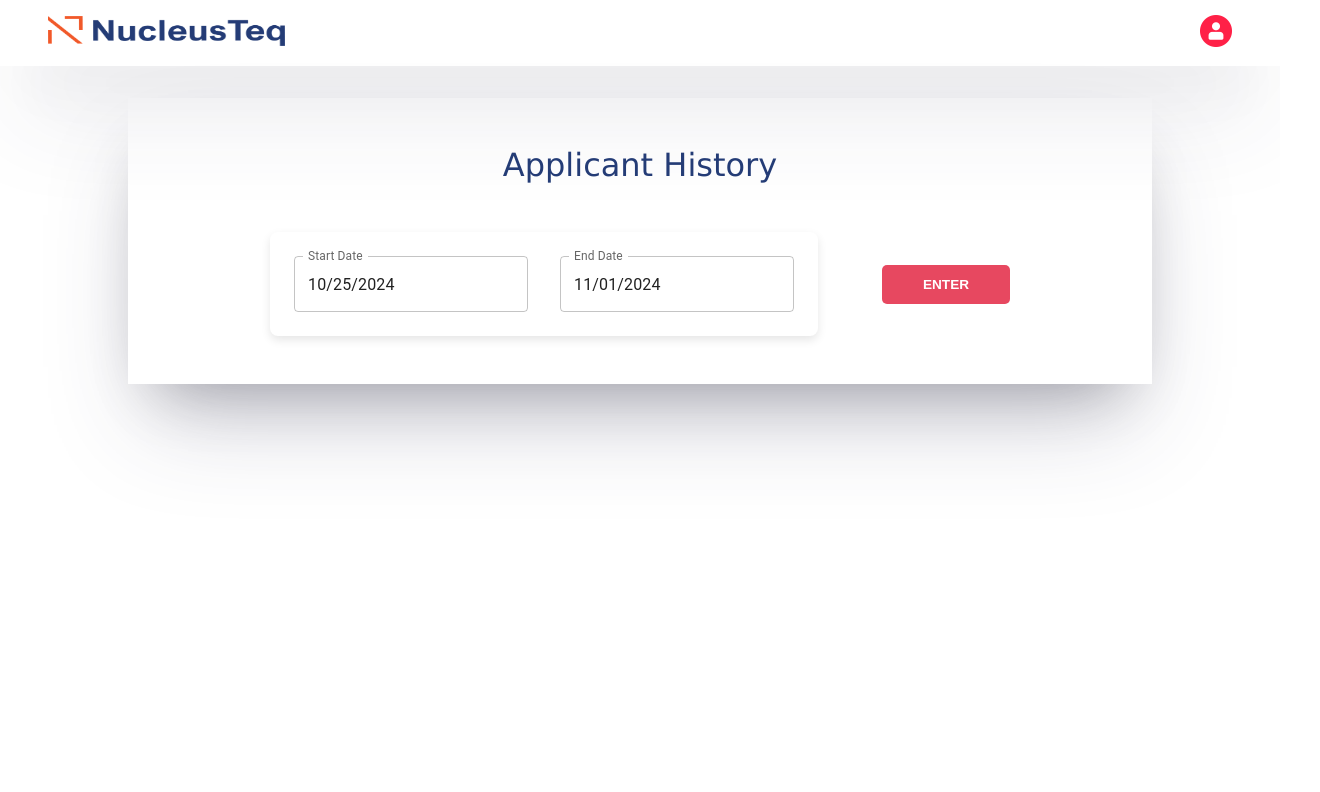
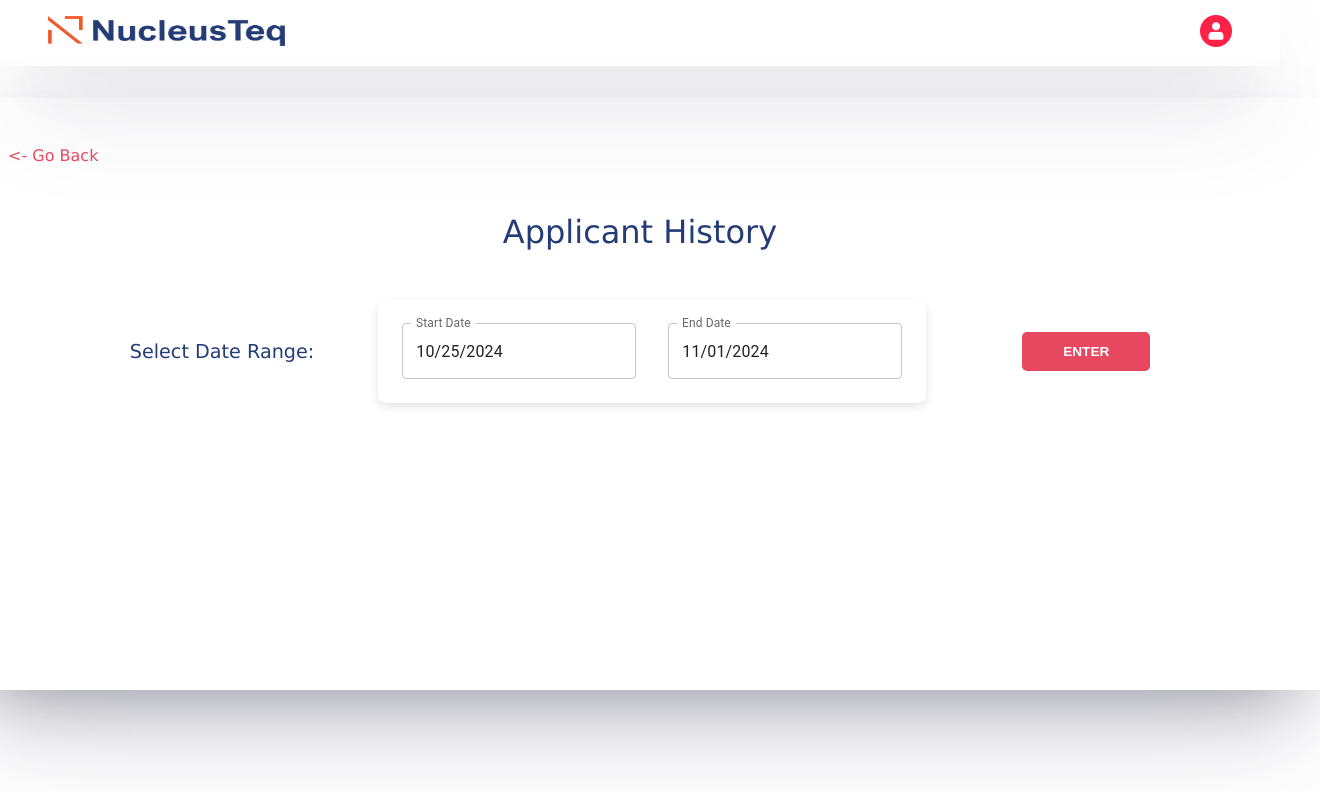
Before and after one commit to AdityaAg2325/CV-JD, a React (Create React App) app: page /ats-listing in a window 1280 px wide. Shown: the top 792 px of the page, 1320 px wide, since content can reach past the window. Built offline with nearby package versions, Linux system fonts and the light colour scheme; what @mui/x-date-pickers-pro would draw is missing.

Commit message:
latest commit

```diff
--- a/src/components/table/Table.jsx
+++ b/src/components/table/Table.jsx
@@ -41,7 +41,6 @@ function Row(props) {
       setLoading(true);
       const response = await downloadReport(row.id);
       const fileURL = URL.createObjectURL(response);
-      console.log(fileURL);
       window.open(fileURL);
     } catch (error) {
       toast.error('Error downloading report');
--- a/src/pages/ApplicantList.jsx
+++ b/src/pages/ApplicantList.jsx
@@ -14,13 +14,17 @@ import MenuItem from "@mui/material/MenuItem";
 import Select from "@mui/material/Select";
 import cssAtsHome from "./AtsHome.module.css";
 import listCss from "./ApplicantList.module.css";
-import { listing } from "../service/service"; // Assuming you have this service for fetching data
+import { listing, downloadReport } from "../service/service";
 import { AdapterDayjs } from "@mui/x-date-pickers-pro/AdapterDayjs";
 import { LocalizationProvider } from "@mui/x-date-pickers-pro";
 import dayjs from "dayjs";
 import DateRangePicker from "../components/datepicker/DatePicker";
+import { toast } from "react-toastify";
+import { useNavigate } from "react-router-dom";
+import Loader from "../components/loader/Loader";
 
-function CustomTable() {
+function CustomTable({ row }) {
+  const [loading, setLoading] = useState(false);
   const [rows, setRows] = useState([]);
   const [page, setPage] = useState(0);
   const [rowsPerPage, setRowsPerPage] = useState(5);
@@ -29,8 +33,20 @@ function CustomTable() {
   const [dateRange, setDateRange] = useState([dayjs(), dayjs().add(7, "day")]);
   const [showTable, setShowTable] = useState(false);
 
+  const navigate = useNavigate();
+  const handleReportClick = async () => {
+    try {
+      const response = await downloadReport(row.id);
+      const fileURL = URL.createObjectURL(response);
+      window.open(fileURL);
+    } catch (error) {
+      toast.error("Error downloading report");
+    }
+  };
+
   const fetchData = async () => {
     try {
+      setLoading(true);
       const [startDate, endDate] = dateRange;
       const data = await listing(
         startDate.format("YYYY-MM-DD"),
@@ -43,11 +59,13 @@ function CustomTable() {
         decision: data.Basic_Info[key].Decision,
         pdfPath: data.Details[key] ? data.Details[key].PDF_PATH : null,
       }));
-
+      toast.success("Data fetched successfully!");
       setRows(transformedRows);
       setShowTable(true);
     } catch (err) {
-      console.log(err.message);
+      toast.error("Error fetching data");
+    } finally {
+      setLoading(false);
     }
   };
 
@@ -71,12 +89,18 @@ function CustomTable() {
   });
 
   return (
+    <>
+    {loading && <Loader />}
     <LocalizationProvider dateAdapter={AdapterDayjs}>
       <div className={cssAtsHome.atsParent}>
         <Navbar />
         <div className={listCss.atsContainer}>
+          <div className={listCss.goBackParent}>
+          <div className={listCss.goBack} onClick={() => navigate(-1)}>{'<-'} Go Back</div></div>
           <div className={cssAtsHome.heading}>Applicant History</div>
           <div className={listCss.uppercontainer}>
+            <div className={listCss.dateFilterParent}>
+              <div className={listCss.selectDateRange}>Select Date Range: </div>
               <div className="datepickercss">
                 <DateRangePicker
                   value={dateRange}
@@ -87,16 +111,20 @@ function CustomTable() {
                   }}
                 />
               </div>
+            </div>
             <Button
               className="fetchButton"
               variant="contained"
-              onClick={() => fetchData()} // Set showTable to trigger fetchData
+              onClick={() => fetchData()}
             >
               ENTER
             </Button>
           </div>
           {showTable && (
-            <div className="tableWrapper" style={{ width: "90%", margin: "0 auto" }}>
+            <div
+              className="tableWrapper"
+              style={{ width: "90%", margin: "0 auto" }}
+            >
               <TableContainer
                 component={Paper}
                 className={cssAtsHome.atsContainer}
@@ -140,11 +168,21 @@ function CustomTable() {
                 >
                   <TableHead>
                     <TableRow>
-                      <TableCell>S.No</TableCell>
-                      <TableCell>Name</TableCell>
-                      <TableCell>Job Description</TableCell>
-                      <TableCell>Decision</TableCell>
-                      <TableCell>Report</TableCell>
+                      <TableCell sx={{ color: "#243c76", fontWeight: "bold" }}>
+                        S.No
+                      </TableCell>
+                      <TableCell sx={{ color: "#243c76", fontWeight: "bold" }}>
+                        Name
+                      </TableCell>
+                      <TableCell sx={{ color: "#243c76", fontWeight: "bold" }}>
+                        Job Description
+                      </TableCell>
+                      <TableCell sx={{ color: "#243c76", fontWeight: "bold" }}>
+                        Decision
+                      </TableCell>
+                      <TableCell sx={{ color: "#243c76", fontWeight: "bold" }}>
+                        Report
+                      </TableCell>
                     </TableRow>
                   </TableHead>
                   <TableBody>
@@ -165,20 +203,22 @@ function CustomTable() {
                           </TableCell>
                           <TableCell>{row.cv}</TableCell>
                           <TableCell>{row.jd}</TableCell>
-                          <TableCell>{row.decision}</TableCell>
+                          <TableCell sx={{ fontWeight: "bold" }}>
+                            {row.decision}
+                          </TableCell>
                           <TableCell>
-                            <Button
-                              variant="contained"
-                              size="small"
-                              onClick={() => {
-                                const link = document.createElement("a");
-                                link.href = row.pdfPath;
-                                link.download = row.pdfPath.split("/").pop(); // Extract the file name from the URL
-                                link.click();
+                            <button
+                              onClick={handleReportClick}
+                              style={{
+                                color: "#243c76",
+                                background: "none",
+                                border: "none",
+                                fontWeight: "bold",
+                                cursor: "pointer",
                               }}
                             >
-                              Download
-                            </Button>
+                              View PDF
+                            </button>
                           </TableCell>
                         </TableRow>
                       ))}
@@ -199,6 +239,7 @@ function CustomTable() {
         </div>
       </div>
     </LocalizationProvider>
+    </>
   );
 }
 
--- a/src/pages/ApplicantList.module.css
+++ b/src/pages/ApplicantList.module.css
@@ -1,20 +1,46 @@
 .atsContainer{
     font-size: 5rem;
-    width: 80%;
-    height:50%;
+    width: 85rem;
+    min-height: 37rem;
     margin: 2rem 0;
     box-shadow: rgba(50, 50, 93, 0.25) 0px 50px 100px -20px, rgba(0, 0, 0, 0.3) 0px 30px 60px -30px;
+}
 
+.selectDateRange{
+    font-size: 1.2rem;
+    font-weight: 500;
+    color: #243c76;
+    font-family: 'Lucida Sans', 'Lucida Sans Regular', 'Lucida Grande', 'Lucida Sans Unicode', Geneva, Verdana, sans-serif;
+}
+
+.dateFilterParent{
+    display:flex;
+    justify-content:center;
+    align-items:center;
+    gap: 4rem;
 }
 
 .uppercontainer{
     margin-top:3rem;
     margin-bottom:3rem;
-
     display:flex;
-    gap:4rem;
+    gap:6rem;
     justify-content:center;
     align-items:center;
+}
+.goBackParent{
+    display: flex;
+    justify-content: left;
+    align-items: center;
+}
+
+.goBack{
+    font-size: 1rem;
+    padding: 3rem 0 0 3rem;
+    color: #e74860;
+    cursor: pointer;
+    font-weight: 500;
+    font-family: 'Lucida Sans', 'Lucida Sans Regular', 'Lucida Grande', 'Lucida Sans Unicode', Geneva, Verdana, sans-serif;
 }
 
 .MuiBox-root {
--- a/src/pages/AtsHome.jsx
+++ b/src/pages/AtsHome.jsx
@@ -10,6 +10,7 @@ import { generateReport } from "../service/service";
 import Loader from "../components/loader/Loader";
 import Navbar from "../components/navbar/Navbar";
 import { toast } from "react-toastify";
+import { Link } from "react-router-dom";
 
 const AtsHome = () => {
   const [threshold, setThreshold] = useState(70);
@@ -17,26 +18,9 @@ const AtsHome = () => {
   const [skills, setSkills] = useState(34);
   const [relevance, setRelevance] = useState(33);
   const [loading, setLoading] = useState(false);
-  const [reportData, setReportData] = useState({});
+  const [reportData, setReportData] = useState();
   const [cvFile, setCvFile] = useState([]);
   const [jdFile, setJdFile] = useState(null);
-
-  useEffect(() => {
-    try {
-      setLoading(true);
-      const initialData = generateReport(
-        skills,
-        experience,
-        relevance,
-        threshold
-      );
-      setReportData(initialData);
-    } catch (error) {
-      toast.error("Error in generating reports!");
-    } finally {
-      setLoading(false);
-    }
-  }, []);
 
   const handleMatch = async () => {
     if (cvFile.length > 0 && jdFile) {
@@ -107,12 +91,12 @@ const AtsHome = () => {
               </Button>
             </div>
           </div>
-          <div className={cssAtsHome.result}>Generated Results</div>
+          {reportData && <div className={cssAtsHome.result}>Generated Results</div>}
           {reportData && <Table data={reportData} setLoading={setLoading} />}
           <div className={cssAtsHome.buttonGroup}>
-            <Button type="submit" className="login-btn match view">
-              View History
-            </Button>
+            <Link to="/ats-listing">
+              <Button className="login-btn match view">View History</Button>
+            </Link>
           </div>
         </div>
       </div>
--- a/src/service/service.js
+++ b/src/service/service.js
@@ -82,7 +82,7 @@ export async function downloadReport(report_id) {
     throw new Error(error?.response?.data?.message || 'Error downloading report');
   }
 }
-export async function listing(start_date,end_date){
+export async function listing(start_date, end_date){
   try {
     const response = await app.get('/get_datewise_data/',{
       params: {
```
Also changed, not shown: 1 other file (tests, documents, lock files or other folders). Lines whose indentation alone changed are shown as unchanged.
